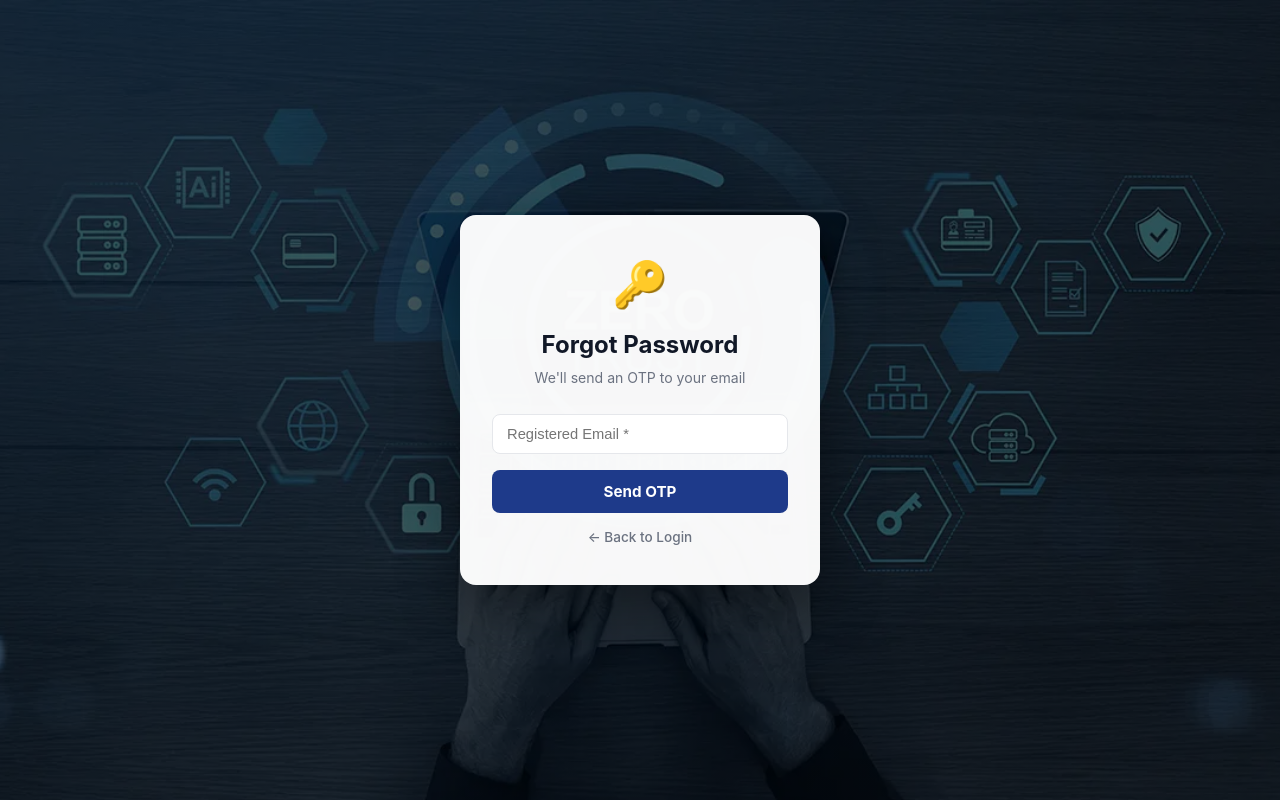
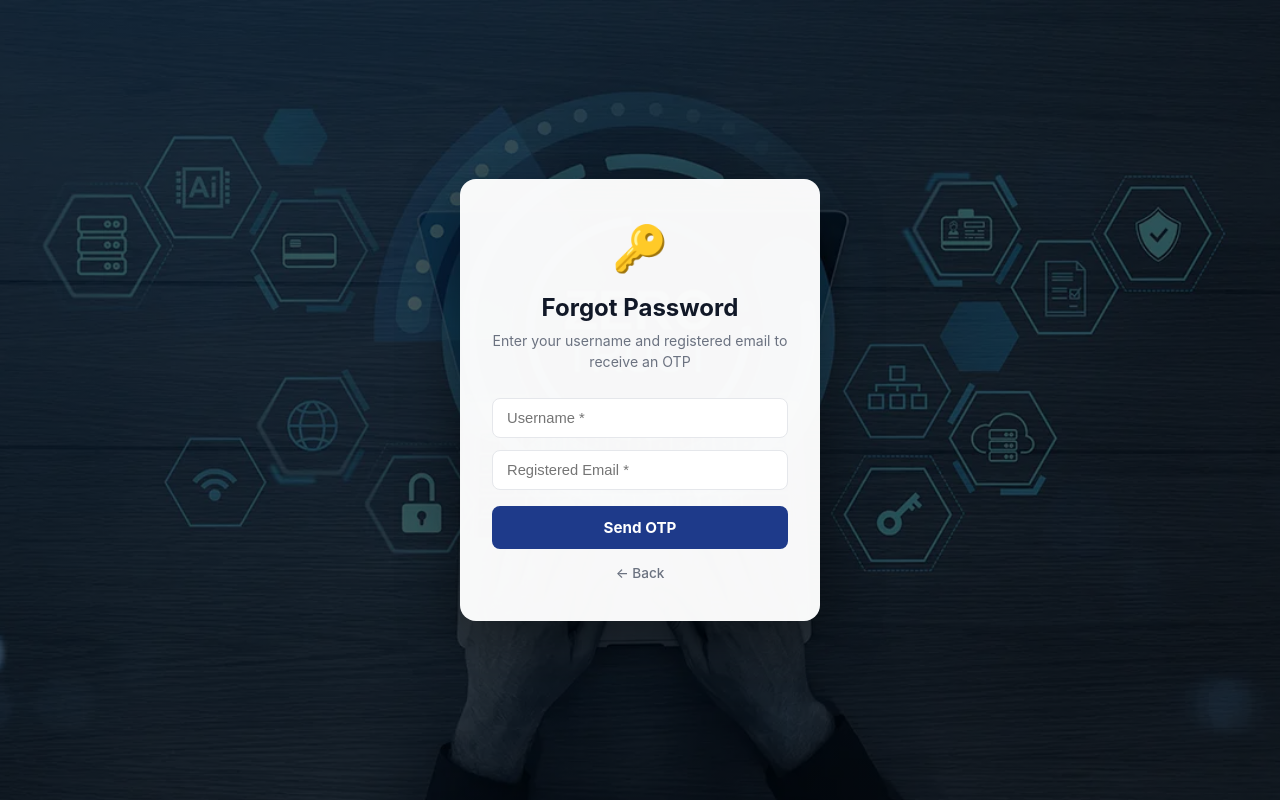
Before and after one commit to manojkailash12/ZeroTrust, a React (Vite) app in the folder frontend/: page /forgot in a window 1280 px wide. Built offline with nearby package versions, Linux system fonts and the light colour scheme; no server answers.

Commit message:
feat: forgot password 2-step flow with username+email verify, merged reset into same page

```diff
--- a/frontend/src/App.jsx
+++ b/frontend/src/App.jsx
@@ -43,7 +43,7 @@ export default function App() {
       <Route path="/register" element={<Register />} />
       <Route path="/verify" element={<Verify />} />
       <Route path="/forgot" element={<ForgotPassword />} />
-      <Route path="/reset-password" element={<ResetPassword />} />
+      <Route path="/reset-password" element={<Navigate to="/forgot" replace />} />
       <Route path="/request-unblock" element={<RequestUnblock />} />
 
       {/* Auth required */}
--- a/frontend/src/pages/ForgotPassword.jsx
+++ b/frontend/src/pages/ForgotPassword.jsx
@@ -5,35 +5,102 @@ import '../styles/auth.css'
 
 export default function ForgotPassword() {
   const nav = useNavigate()
+  const [step, setStep] = useState(1)
+  const [username, setUsername] = useState('')
   const [email, setEmail] = useState('')
+  const [otp, setOtp] = useState('')
+  const [newPwd, setNewPwd] = useState('')
+  const [showPwd, setShowPwd] = useState(false)
   const [status, setStatus] = useState('')
   const [loading, setLoading] = useState(false)
 
-  const send = async () => {
-    if (!email) return setStatus('⚠ Email required')
+  const sendOtp = async () => {
+    if (!username || !email) return setStatus('⚠ All fields required')
     setLoading(true)
     setStatus('')
     try {
-      await axios.post(`${API}/forgot-password`, { email })
+      await axios.post(`${API}/forgot-password`, { username, email })
       setStatus('✅ OTP sent to your email')
-      setTimeout(() => nav('/reset-password', { state: { email } }), 1200)
+      setStep(2)
+    } catch (err) {
+      setStatus(`❌ ${err.response?.data?.detail || 'Username or email not found'}`)
+    } finally {
+      setLoading(false)
+    }
+  }
+
+  const resetPwd = async () => {
+    if (!otp || !newPwd) return setStatus('⚠ All fields required')
+    setLoading(true)
+    setStatus('')
+    try {
+      await axios.post(`${API}/reset-password`, { email, otp, new_password: newPwd })
+      setStatus('✅ Password reset successfully! Redirecting...')
+      setTimeout(() => nav('/login'), 1500)
     } catch (err) {
       setLoading(false)
-      setStatus(`❌ ${err.response?.data?.detail || 'Email not found'}`)
+      setStatus(`❌ ${err.response?.data?.detail || 'Invalid OTP'}`)
     }
   }
 
   return (
     <div className="auth-page">
       <div className="auth-card">
-        <div className="auth-logo">🔑</div>
-        <h2>Forgot Password</h2>
-        <p className="auth-sub">We'll send an OTP to your email</p>
-        <input placeholder="Registered Email *" value={email} onChange={e => setEmail(e.target.value)} onKeyDown={e => e.key === 'Enter' && send()} />
-        <button className="btn-auth" onClick={send} disabled={loading}>
-          {loading ? '⏳ Sending...' : 'Send OTP'}
-        </button>
-        <button className="back-home" onClick={() => nav('/login')}>← Back to Login</button>
+
+        {step === 1 && (
+          <>
+            <div className="auth-logo">🔑</div>
+            <h2>Forgot Password</h2>
+            <p className="auth-sub">Enter your username and registered email to receive an OTP</p>
+            <input
+              placeholder="Username *"
+              value={username}
+              onChange={e => setUsername(e.target.value)}
+              onKeyDown={e => e.key === 'Enter' && sendOtp()}
+            />
+            <input
+              placeholder="Registered Email *"
+              type="email"
+              value={email}
+              onChange={e => setEmail(e.target.value)}
+              onKeyDown={e => e.key === 'Enter' && sendOtp()}
+            />
+            <button className="btn-auth" onClick={sendOtp} disabled={loading}>
+              {loading ? '⏳ Sending...' : 'Send OTP'}
+            </button>
+            <button className="back-home" onClick={() => nav('/login')}>← Back</button>
+          </>
+        )}
+
+        {step === 2 && (
+          <>
+            <div className="auth-logo">🔐</div>
+            <h2>Reset Password</h2>
+            <p className="auth-sub">Enter the OTP sent to your email and set a new password</p>
+            <input
+              placeholder="OTP *"
+              value={otp}
+              onChange={e => setOtp(e.target.value)}
+              style={{ letterSpacing: 4, textAlign: 'center', fontSize: '1.1rem' }}
+              onKeyDown={e => e.key === 'Enter' && resetPwd()}
+            />
+            <div className="pwd-wrap">
+              <input
+                type={showPwd ? 'text' : 'password'}
+                placeholder="New Password *"
+                value={newPwd}
+                onChange={e => setNewPwd(e.target.value)}
+                onKeyDown={e => e.key === 'Enter' && resetPwd()}
+              />
+              <span onClick={() => setShowPwd(v => !v)}>{showPwd ? '🙈' : '👁️'}</span>
+            </div>
+            <button className="btn-auth" onClick={resetPwd} disabled={loading}>
+              {loading ? '⏳ Resetting...' : 'Reset Password'}
+            </button>
+            <button className="back-home" onClick={() => { setStep(1); setStatus('') }}>← Back</button>
+          </>
+        )}
+
         {status && <p className="auth-status">{status}</p>}
       </div>
     </div>
```
Also changed, not shown: 1 other file (tests, documents, lock files or other folders).
